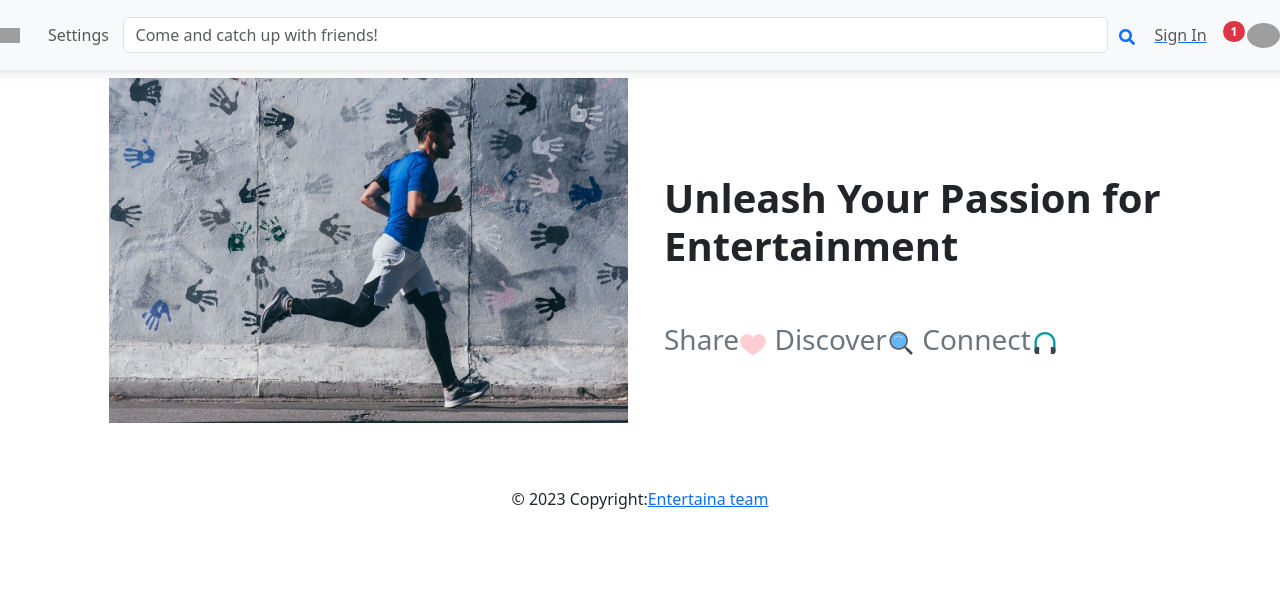
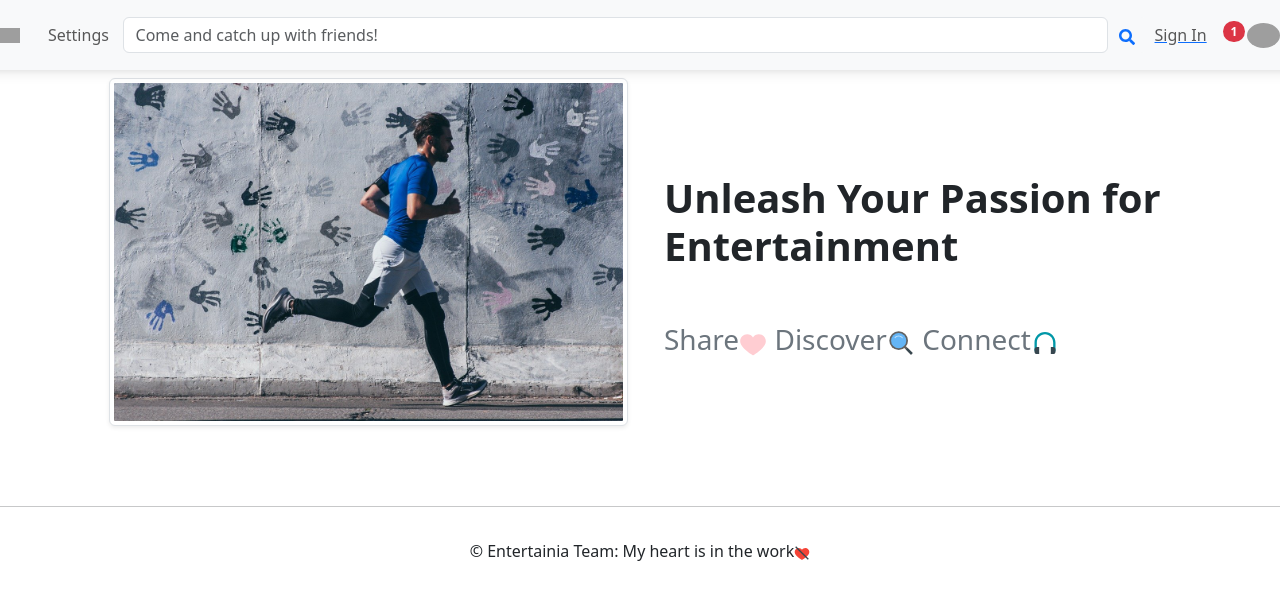
Before and after one commit to hypnosw/Entertainia, a React (Create React App) app: page /PostDetail/1 in a window 1280 px wide. Shown: the top 600 px of the page. Built offline with nearby package versions, Linux system fonts and the light colour scheme; no server answers; grey boxes are pictures that could not be loaded.

Commit message:
add footer

```diff
--- a/src/App.js
+++ b/src/App.js
@@ -5,7 +5,6 @@ import { Routes, Route } from "react-router";
 import SignUp from "./Components/SignUp";
 import ProfileSetting from "./Components/Profile-Setting";
 import HeadBar from "./Components/HeadBar";
-import SideBar from "./Components/SideBar";
 import LogIn from "./Components/LogIn";
 import { Provider } from "react-redux";
 import store from "./store";
@@ -14,6 +13,7 @@ import CreatePost from "./Components/CreatePost";
 import Homepage from "./Components/HomePage";
 import PostDetail from "./Components/PostDetail";
 import SearchResults from "./Components/SearchResults";
+import Footer from "./Components/Footer";
 
 function App() {
   return (
@@ -37,7 +37,10 @@ function App() {
             <Route path="/PostDetail" element={<PostDetail />} />
             <Route path={"/search/*"} element={<SearchResults />} />
           </Routes>
+          <Footer />
         </div>
+
+        <div></div>
       </Provider>
     </HashRouter>
   );
--- /dev/null
+++ b/src/Components/Footer/index.js
@@ -0,0 +1,15 @@
+import { FcDislike } from "react-icons/fc";
+import "./index.css";
+import React from "react";
+
+export default function Footer() {
+  return (
+    <footer className="page-footer font-small blue pt-4">
+      <hr className="clearfix w-100  pb-0" />
+      <div className="footer-copyright text-center py-3">
+        © Entertainia Team: My heart is in the work
+        <FcDislike />
+      </div>
+    </footer>
+  );
+}
--- a/src/Components/HomePage/index.js
+++ b/src/Components/HomePage/index.js
@@ -7,7 +7,12 @@ import { useSelector } from "react-redux";
 import { PostCards } from "../Post-cards";
 
 import { useState, useEffect } from "react";
-import { FcHeadset, FcLikePlaceholder, FcSearch } from "react-icons/fc";
+import {
+  FcHeadset,
+  FcLikePlaceholder,
+  FcSearch,
+  FcDislike,
+} from "react-icons/fc";
 import * as client from "../../Clients/postclient.js";
 
 export default function HomePage() {
@@ -19,14 +24,14 @@ export default function HomePage() {
     setPosts(posts);
   };
 
-  const handlePopularPosts = async () => {
-    const popularPosts = await client.getAllSortedPosts();
-    setPopularPosts(popularPosts);
-  };
+  // const handlePopularPosts = async () => {
+  //   const popularPosts = await client.getAllSortedPosts();
+  //   setPopularPosts(popularPosts);
+  // };
 
   useEffect(() => {
     handlePosts();
-    handlePopularPosts();
+    // handlePopularPosts();
   }, []);
 
   const topThreePosts = popularPosts.slice(0, 3);
@@ -35,7 +40,11 @@ export default function HomePage() {
       <div className="row text-center ">
         <div class="col col-md-1"></div>
         <div class="col col-md-5 d-none d-md-block">
-          <img className="w-100 d-block" src={man} alt="..." />
+          <img
+            className="img-fluid w-100 d-block img-rounded img-thumbnail "
+            src={man}
+            alt="..."
+          />
         </div>
         <div class="col col-md-6 col-sm-12">
           <div class="container mt-5">
@@ -63,18 +72,6 @@ export default function HomePage() {
           })}
         </div>
       </div>
-
-      <footer className="bg-neutral-200 text-center dark:bg-neutral-700 lg:text-left">
-        <div className="p-4 text-center text-neutral-700 dark:text-neutral-200">
-          © 2023 Copyright:
-          <a
-            className="text-neutral-800 dark:text-neutral-400"
-            href="https://tailwind-elements.com/"
-          >
-            Entertaina team
-          </a>
-        </div>
-      </footer>
     </div>
   );
 }
```
Also changed, not shown: src/Components/Footer/index.css (added).
